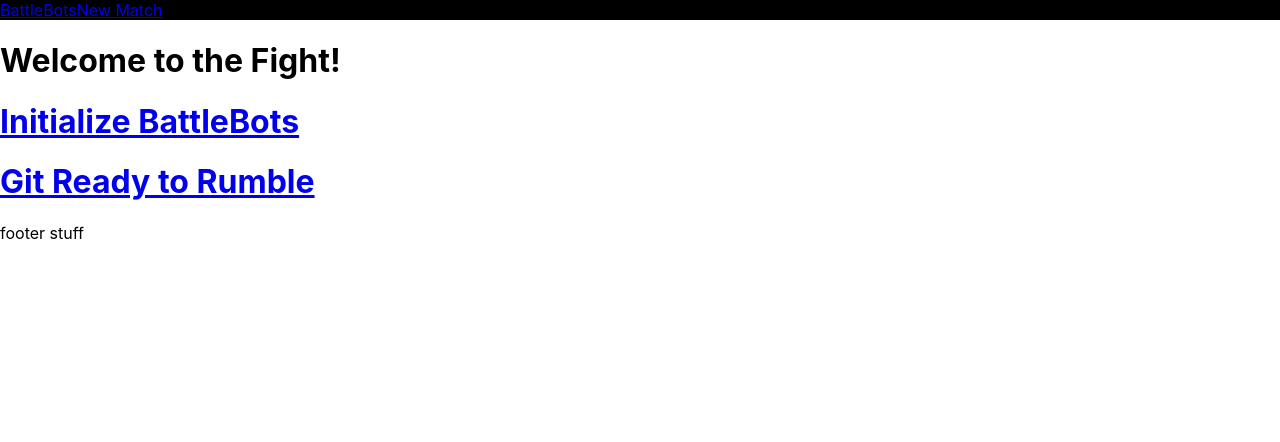
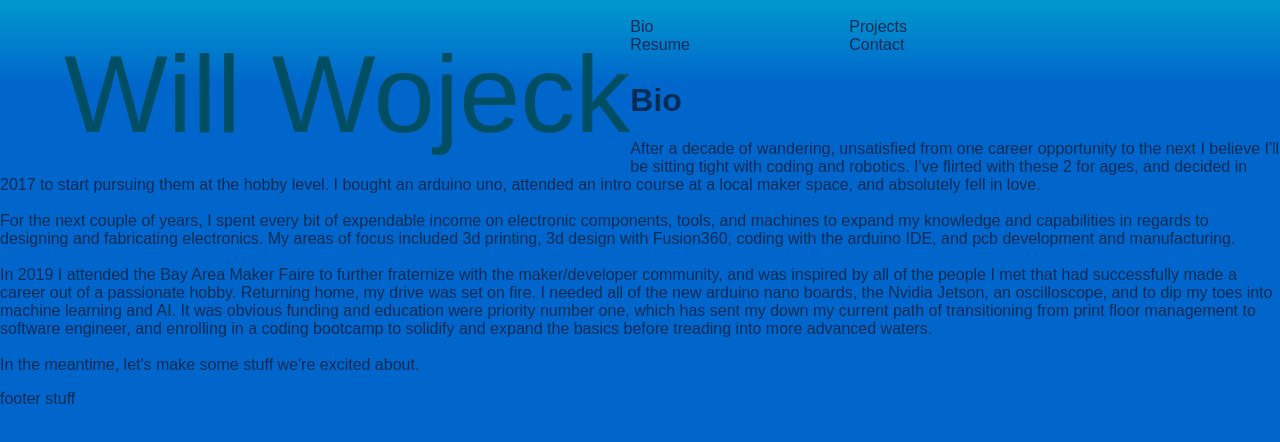
Before and after one commit to chillbuilds/react-portfolio, a React (Create React App) app: page / in a window 1280 px wide. Shown: the top 442 px of the page. Built offline with nearby package versions, Linux system fonts and the light colour scheme.

Commit message:
added bg gradient

```diff
--- a/src/components/Nav/index.js
+++ b/src/components/Nav/index.js
@@ -4,17 +4,17 @@ import "./style.css";
 
 function Nav() {
   return (
-    <nav className="navbar navbar-expand-lg navbar-dark bg-primary">
-      <a class="navbar-brand" href="/bots">
-        {/* <img src={image} width="40" height="40" alt=""></img> */}
-      </a>
-      <a className="navbar-brand" href="/newbot">
-        BattleBots
-      </a>
-      <a className="navbar-brand" href="/newmatch">
-        New Match
-      </a>
-    </nav>
+    <div>
+    <div class='navHeading'>
+    <div id='nav-title'>Will Wojeck</div><br />
+    <div id='nav-links'>
+      <div class='nav-link' id='bio'>Bio</div>
+      <div class='nav-link' id='projects'>Projects</div>
+      <div class='nav-link' id='resume'>Resume</div>
+      <div class='nav-link' id='contact'>Contact</div>
+    </div>
+    </div>
+    </div>
   );
 }
 
--- a/src/components/Nav/style.css
+++ b/src/components/Nav/style.css
@@ -1,7 +1,30 @@
-.bg-primary {
-  background-color: black !important;
+body {
+  font-family: "Montserrat", sans-serif;
+  color: #002c55;
+  background: #0066CC;
+  background-image: linear-gradient(180deg, #0099CC 0%, #0066CC 20%);
+  background-repeat: no-repeat;
+  background-size: 100% 100%;
+  user-select: none; /* makes text non-selectable*/
 }
 
-.navbar {
-  margin-bottom: 10px !important;
+#nav-title {
+  float: left;
+  padding-bottom: 10px;
+  margin-top: 30px;
+  font-size: 110px;
+  font-weight: 500;
+  color: #004e64;
 }
+
+.navHeading {
+  margin: 0% 0% 5% 5%;
+}
+
+
+
+.nav-link {
+  position: relative;
+  float: left;
+  width: 18%;
+}
--- a/src/pages/Index.js
+++ b/src/pages/Index.js
@@ -6,20 +6,31 @@ function Index() {
   return (
     <Container fluid>
       <Row>
-        <Col size='sm-12'>
-            <h1>Welcome to the Fight!</h1>
-        </Col>
-      </Row>
-      <Row>
-        <Col size="md-6 sm-12">
-        <a href="/newbot">
-              <h1>Initialize BattleBots</h1>
-          </a>
-        </Col>
-        <Col size="md-6 sm-12">
-          <a href="/newBot">
-                <h1>Git Ready to Rumble</h1>
-          </a>
+        <Col size='md-8'>
+            <h1>Bio</h1>
+            After a decade of wandering, unsatisfied from one career opportunity
+            to the next I believe I'll be sitting tight with coding and
+            robotics. I've flirted with these 2 for ages, and decided in 2017 to
+            start pursuing them at the hobby level. I bought an arduino uno,
+            attended an intro course at a local maker space, and absolutely fell
+            in love.<br /><br />
+            For the next couple of years, I spent every bit of expendable income
+            on electronic components, tools, and machines to expand my knowledge
+            and capabilities in regards to designing and fabricating
+            electronics. My areas of focus included 3d printing, 3d design with
+            Fusion360, coding with the arduino IDE, and pcb development and
+            manufacturing.<br /><br />
+            In 2019 I attended the Bay Area Maker Faire to further fraternize
+            with the maker/developer community, and was inspired by all of the
+            people I met that had successfully made a career out of a passionate
+            hobby. Returning home, my drive was set on fire. I needed all of the
+            new arduino nano boards, the Nvidia Jetson, an oscilloscope, and to
+            dip my toes into machine learning and AI. It was obvious funding and
+            education were priority number one, which has sent my down my
+            current path of transitioning from print floor management to
+            software engineer, and enrolling in a coding bootcamp to solidify
+            and expand the basics before treading into more advanced waters.<br /><br />
+            In the meantime, let's make some stuff we're excited about.
         </Col>
       </Row>
     </Container>
```
